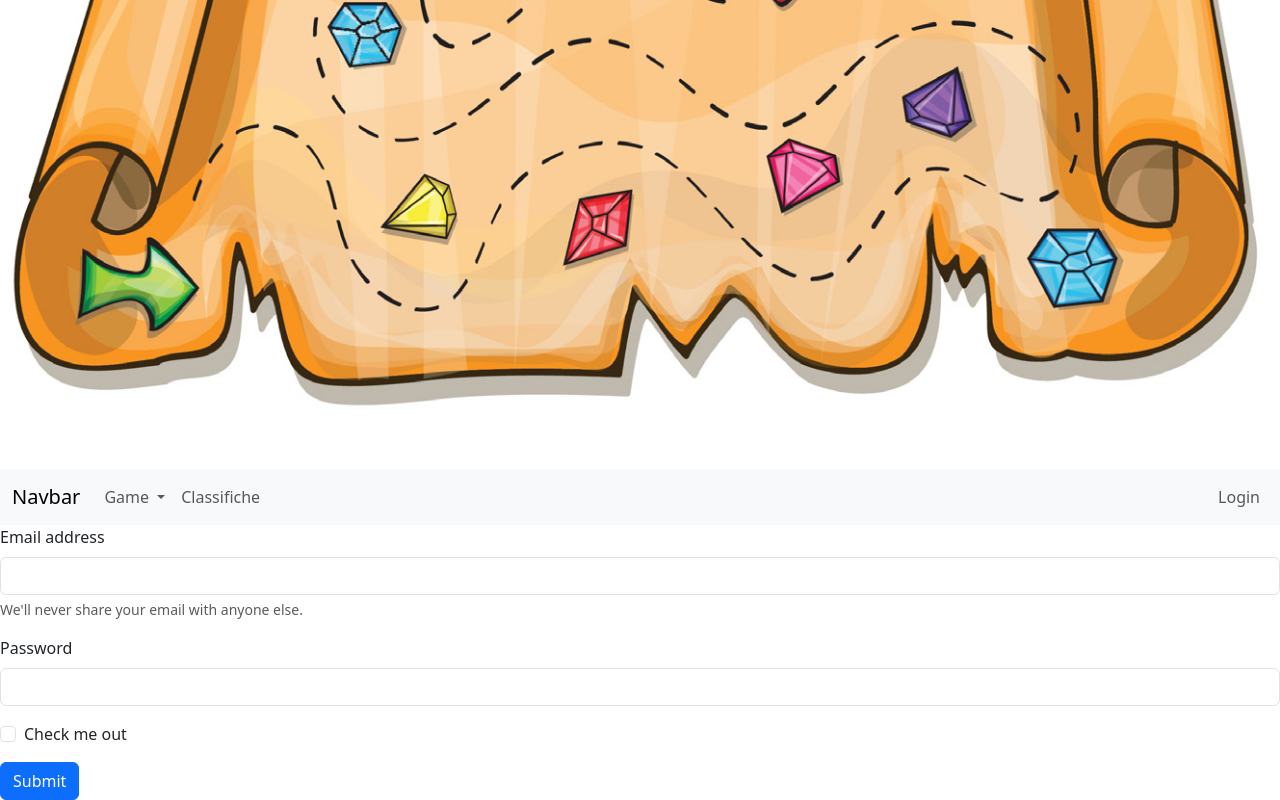
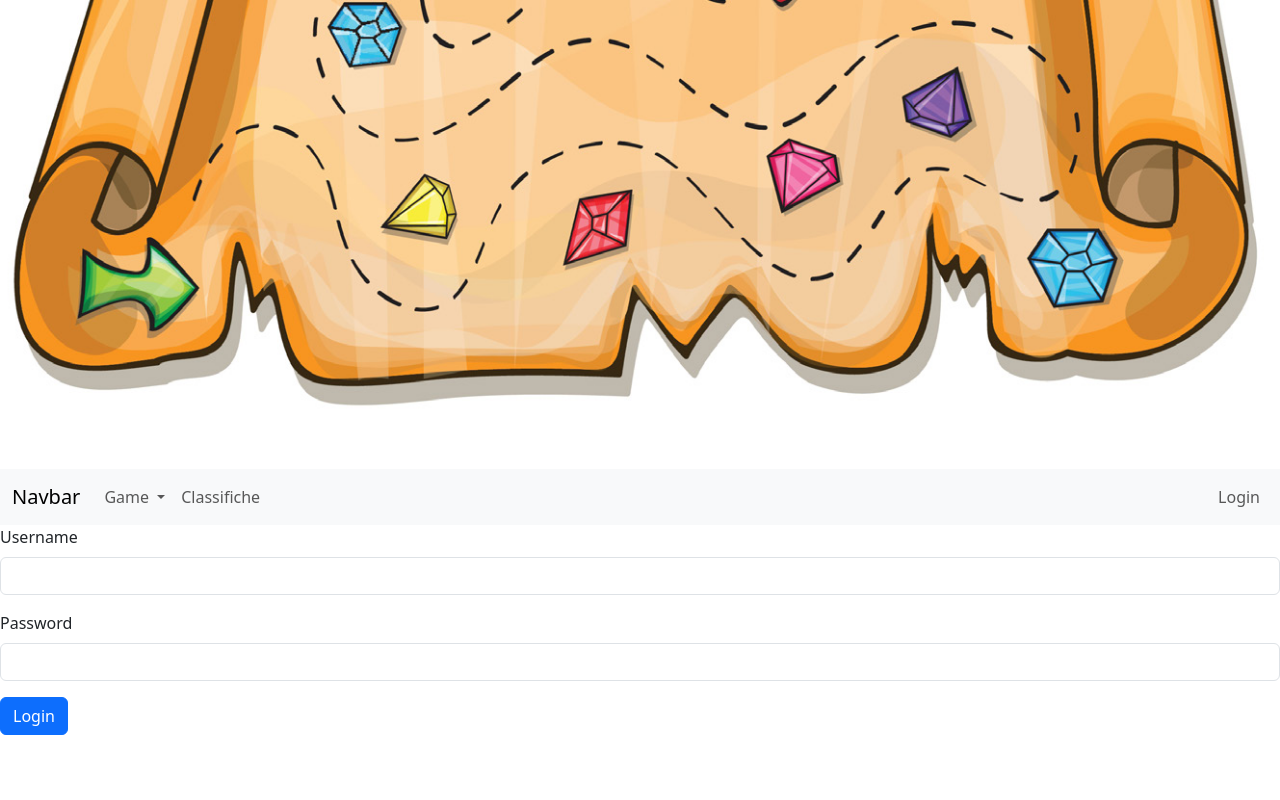
Before and after one commit to angelaspag/Caccia_al_tesoro, a plain HTML site: page index.html in a window 1280 px wide. Shown: the part 470-1270 px from the top of the page. After the commit the page ends 1205 px from the top, so only its background shows below. Drawn offline with nearby package versions, Linux system fonts and the light colour scheme.

Commit message:
Update index.html

```diff
--- a/index.html
+++ b/index.html
@@ -46,19 +46,14 @@
 
 <form>
   <div class="mb-3">
-    <label for="exampleInputEmail1" class="form-label">Email address</label>
+    <label for="exampleInputEmail1" class="form-label">Username</label>
     <input type="email" class="form-control" id="exampleInputEmail1" aria-describedby="emailHelp">
-    <div id="emailHelp" class="form-text">We'll never share your email with anyone else.</div>
   </div>
   <div class="mb-3">
     <label for="exampleInputPassword1" class="form-label">Password</label>
     <input type="password" class="form-control" id="exampleInputPassword1">
   </div>
-  <div class="mb-3 form-check">
-    <input type="checkbox" class="form-check-input" id="exampleCheck1">
-    <label class="form-check-label" for="exampleCheck1">Check me out</label>
-  </div>
-  <button type="submit" class="btn btn-primary">Submit</button>
+  <button type="submit" class="btn btn-primary">Login</button>
 </form>
 
     <script src="https://cdn.jsdelivr.net/npm/bootstrap@5.3.3/dist/js/bootstrap.bundle.min.js" integrity="sha384-YvpcrYf0tY3lHB60NNkmXc5s9fDVZLESaAA55NDzOxhy9GkcIdslK1eN7N6jIeHz" crossorigin="anonymous"></script>
```
